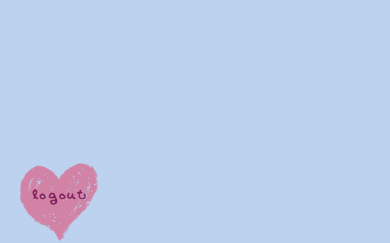
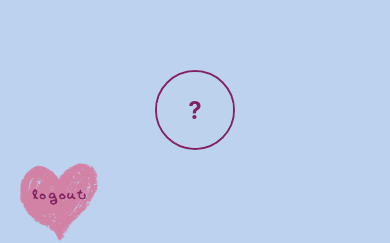
Before and after one commit to aangelazz/neverfar, a React Native app: screen /Menu in a window 390 px wide. Shown: the part 573-816 px from the top of the page. Built offline with nearby package versions, Linux system fonts and the light colour scheme.

Commit message:
consistent profile pictures:

```diff
--- a/src/screens/MenuScreen.js
+++ b/src/screens/MenuScreen.js
@@ -206,6 +206,23 @@ export default function HomePage({ navigation }) {
           })}
         </View>
 
+        {/* Profile picture display */}
+        <View style={styles.profileImageContainer}>
+          {currentUser && currentUser.profileImage ? (
+            <Image
+              source={{ uri: currentUser.profileImage }}
+              style={styles.profileImage}
+              resizeMode="cover"
+            />
+          ) : (
+            <View style={styles.profileImagePlaceholder}>
+              <Text style={styles.profileImagePlaceholderText}>
+                {currentUser && currentUser.firstName ? currentUser.firstName[0] + (currentUser.lastName ? currentUser.lastName[0] : '') : '?'}
+              </Text>
+            </View>
+          )}
+        </View>
+
         {/* Logout button */}
         <TouchableOpacity
           style={styles.logoutImageWrapper}
@@ -302,6 +319,33 @@ const styles = StyleSheet.create({
     shadowRadius: 4,
     elevation: 5,
   },
+  profileImageContainer: {
+    width: 80,
+    height: 80,
+    borderRadius: 40,
+    backgroundColor: '#bcd2ed',
+    overflow: 'hidden',
+    justifyContent: 'center',
+    alignItems: 'center',
+    borderWidth: 2,
+    borderColor: '#832161'
+  },
+  profileImage: {
+    width: '100%',
+    height: '100%',
+  },
+  profileImagePlaceholder: {
+    width: '100%',
+    height: '100%',
+    backgroundColor: '#bcd2ed',
+    justifyContent: 'center',
+    alignItems: 'center',
+  },
+  profileImagePlaceholderText: {
+    fontSize: 24,
+    fontWeight: 'bold',
+    color: '#832161',
+  },
   logoutImageWrapper: {
     position: 'absolute',
     bottom: 30,
```
